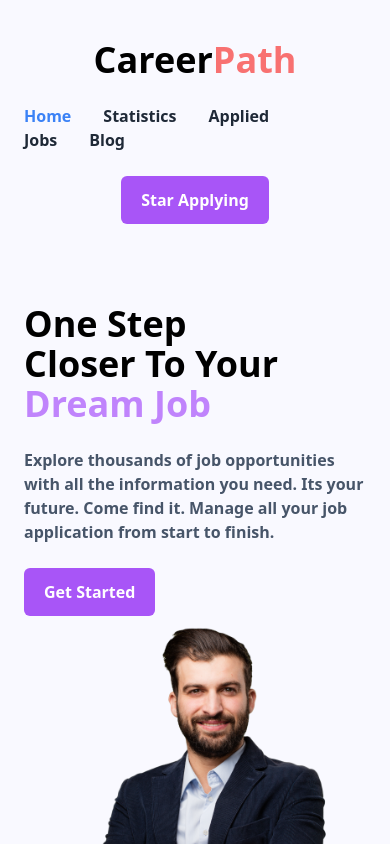
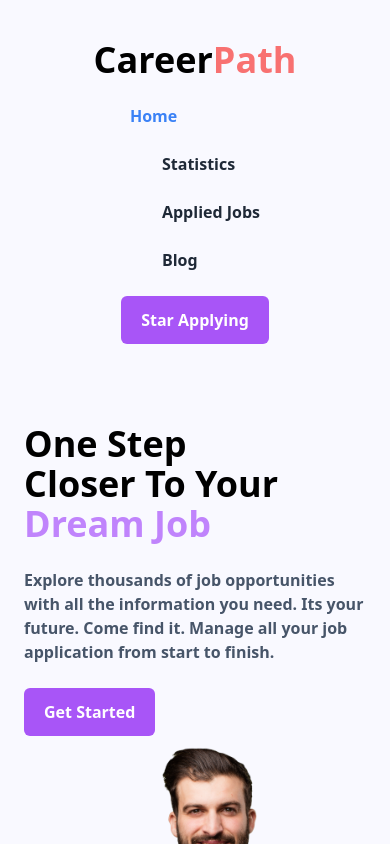
Before and after one commit to hasibahamedsakib/career-path, a React (Vite) app: page / in a window 390 px wide. Shown: the top 844 px of the page. Built offline with nearby package versions, Linux system fonts and the light colour scheme.

Commit message:
README file added.

```diff
--- a/src/Components/Navbar/Navbar.jsx
+++ b/src/Components/Navbar/Navbar.jsx
@@ -10,7 +10,7 @@ const Navbar = () => {
             Career<span className="text-red-400">Path</span>
           </h1>
         </Link>
-        <div className="space-x-8 text-gray-800 font-semibold">
+        <div className="space-x-8 text-gray-800 font-semibold flex flex-col md:flex-row gap-y-6 md:gap-y-0  ">
           <NavLink
             className={({ isActive }) => (isActive ? "active" : "")}
             to="/"
```
Also changed, not shown: 1 other file (tests, documents, lock files or other folders).
